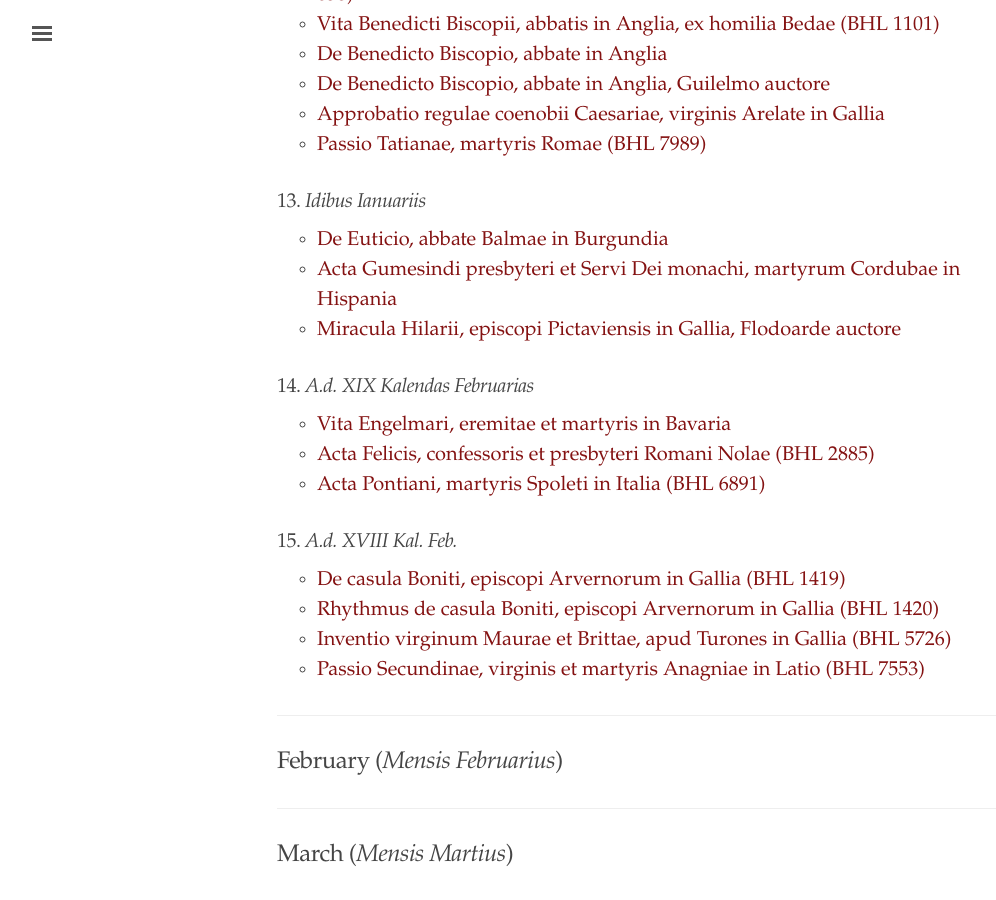
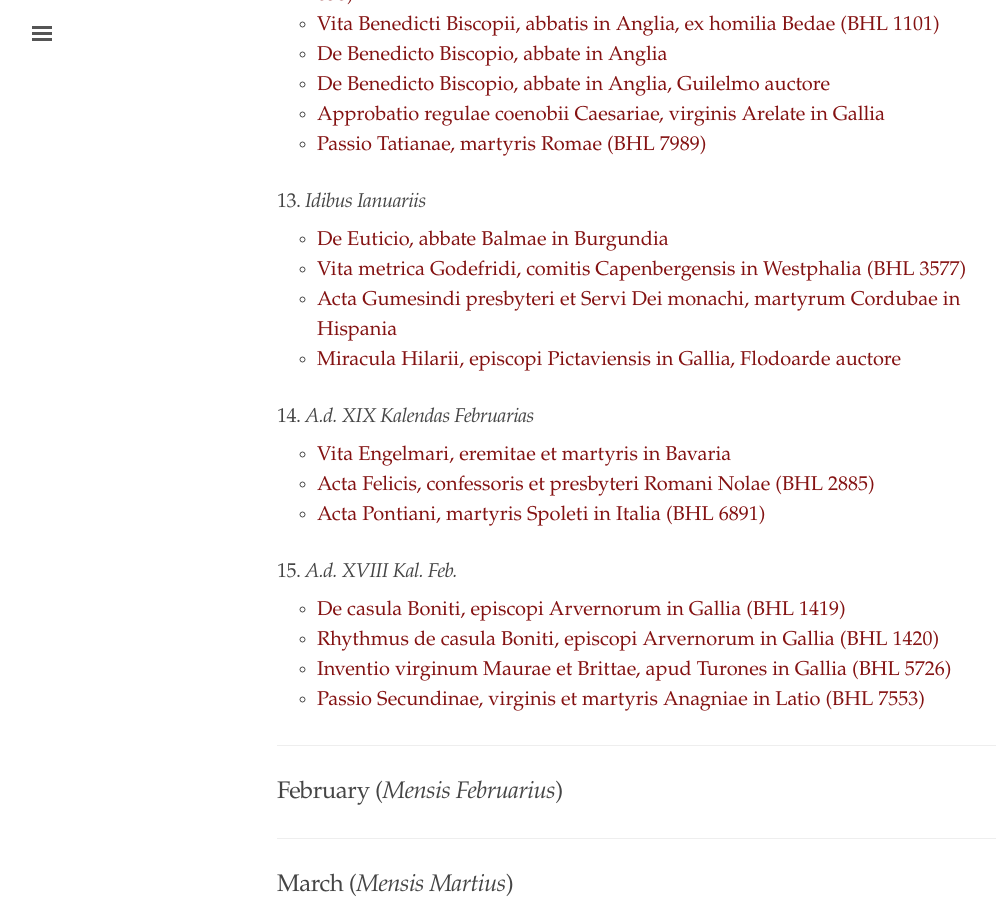
Before and after one commit to cjkoepke1/latin-hagiography, a Jekyll site: the page built from index.md, in a window 1280 px wide and 900 px high, scrolled down 2580 px. Shown: the whole window, without its empty margins (3-999 px from the left). Built offline with Jekyll 4.4.1, drawn with Linux system fonts in a browser that asks for light colours.

Commit message:
Added Vita metrica Godefridi

```diff
--- a/index.md
+++ b/index.md
@@ -99,6 +99,7 @@ title: "Latin Hagiography"
 ### 13. *Idibus Ianuariis*
 
 - [De Euticio, abbate Balmae in Burgundia](https://cjkoepke1.github.io/latin-hagiography/texts/de-euticio-abbate/)
+- [Vita metrica Godefridi, comitis Capenbergensis in Westphalia (BHL 3577)](https://cjkoepke1.github.io/latin-hagiography/texts/vita-metrica-godefridi/)
 - [Acta Gumesindi presbyteri et Servi Dei monachi, martyrum Cordubae in Hispania](https://cjkoepke1.github.io/latin-hagiography/texts/acta-gumesindi/)
 - [Miracula Hilarii, episcopi Pictaviensis in Gallia, Flodoarde auctore](https://cjkoepke1.github.io/latin-hagiography/texts/miracula-hilarii-flodoardi/)
 
```
